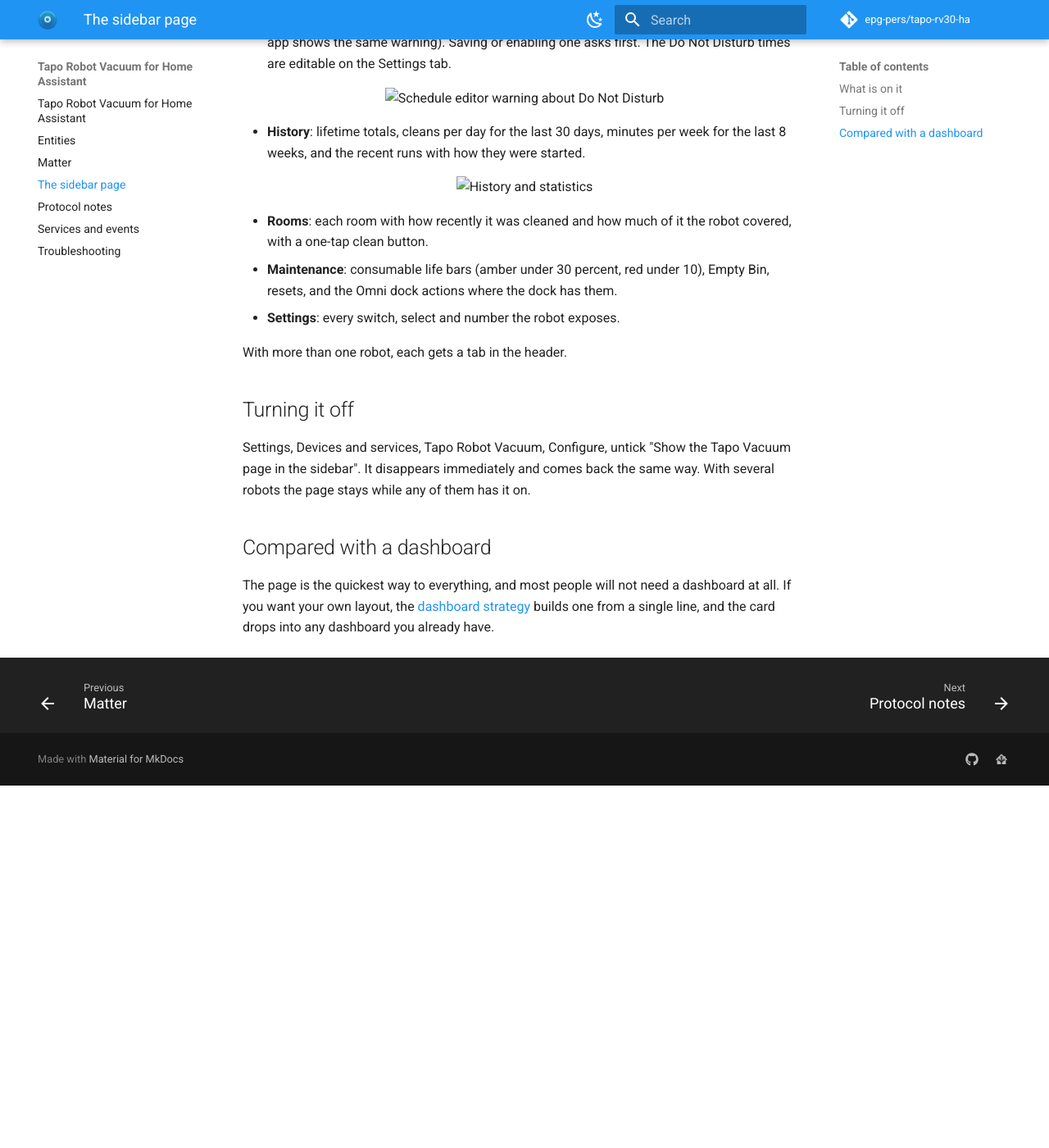
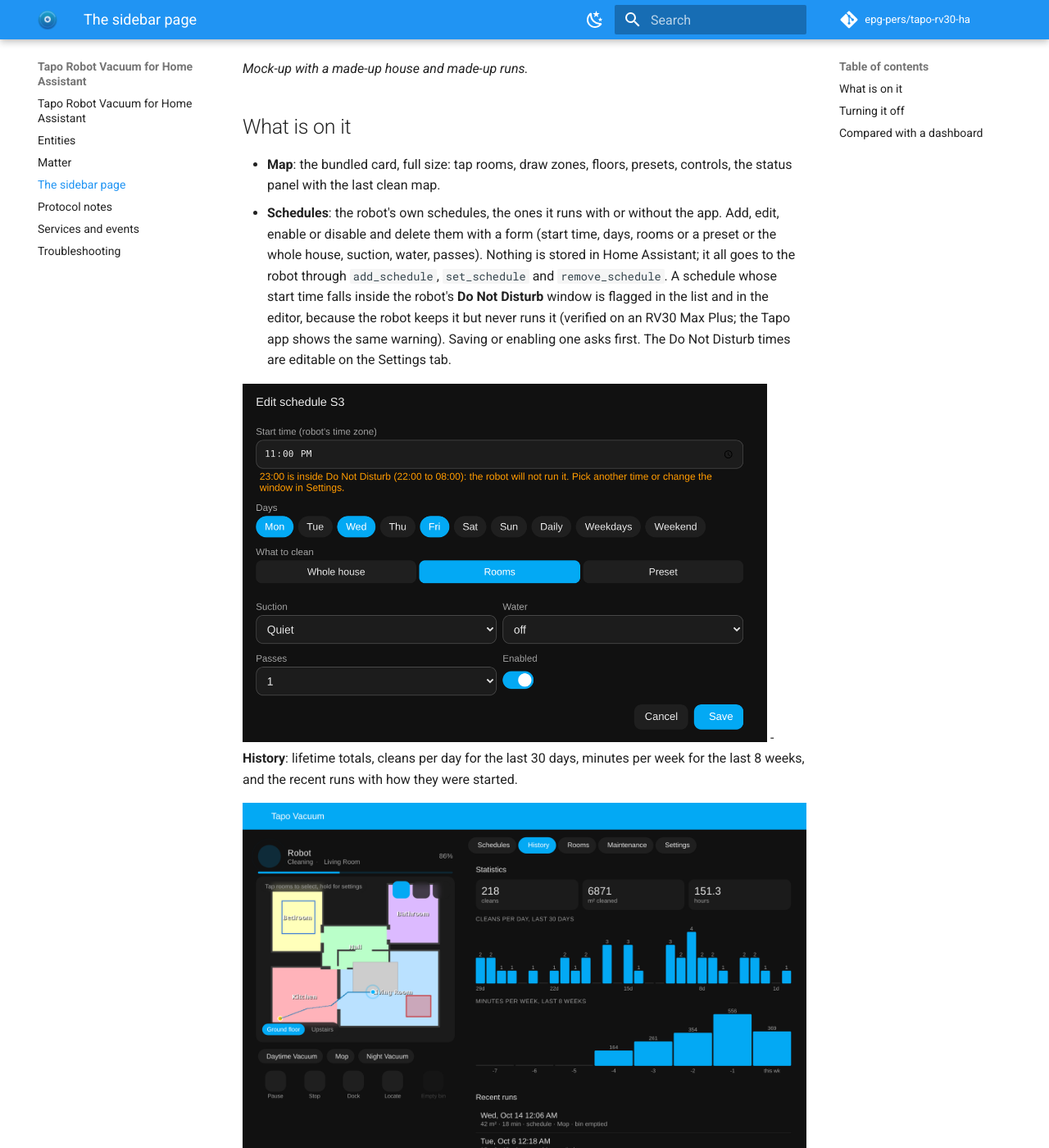
Before and after one commit to epg-pers/tapo-rv30-ha, an MkDocs documentation site: the page built from docs/panel.md, in a window 1280 px wide and 1400 px high, scrolled down 604 px. Shown: the whole window at 82% size. Built offline with MkDocs 1.6.1 and Material for MkDocs 9.7.7, drawn with Linux system fonts in a browser that asks for light colours; comment, search, counter and statistics services are not loaded; before the commit the page ends 1562 px from its top, so only the background shows below that; some of the changed text lies outside the part shown.

Commit message:
Docs: images on the panel and entities pages resolve on the site

```diff
--- a/docs/panel.md
+++ b/docs/panel.md
@@ -4,7 +4,7 @@
 everything it knows, so you do not have to build a dashboard to get going. The bundled
 card is still there for your own dashboards; the page is the full-size version.
 
-<p align="center"><img src="panel.png" width="760" alt="The Tapo Vacuum sidebar page"></p>
+![The Tapo Vacuum sidebar page](panel.png){ width="760" }
 
 *Mock-up with a made-up house and made-up runs.*
 
@@ -21,11 +21,11 @@
   (verified on an RV30 Max Plus; the Tapo app shows the same warning). Saving or enabling
   one asks first. The Do Not Disturb times are editable on the Settings tab.
 
-<p align="center"><img src="panel-dnd.png" width="640" alt="Schedule editor warning about Do Not Disturb"></p>
+![Schedule editor warning about Do Not Disturb](panel-dnd.png){ width="640" }
 - **History**: lifetime totals, cleans per day for the last 30 days, minutes per week for
   the last 8 weeks, and the recent runs with how they were started.
 
-<p align="center"><img src="panel-history.png" width="760" alt="History and statistics"></p>
+![History and statistics](panel-history.png){ width="760" }
 - **Rooms**: each room with how recently it was cleaned and how much of it the robot
   covered, with a one-tap clean button.
 - **Maintenance**: consumable life bars (amber under 30 percent, red under 10), Empty Bin,
```
Also changed, not shown: docs/entities.md (+1 -1 lines).
